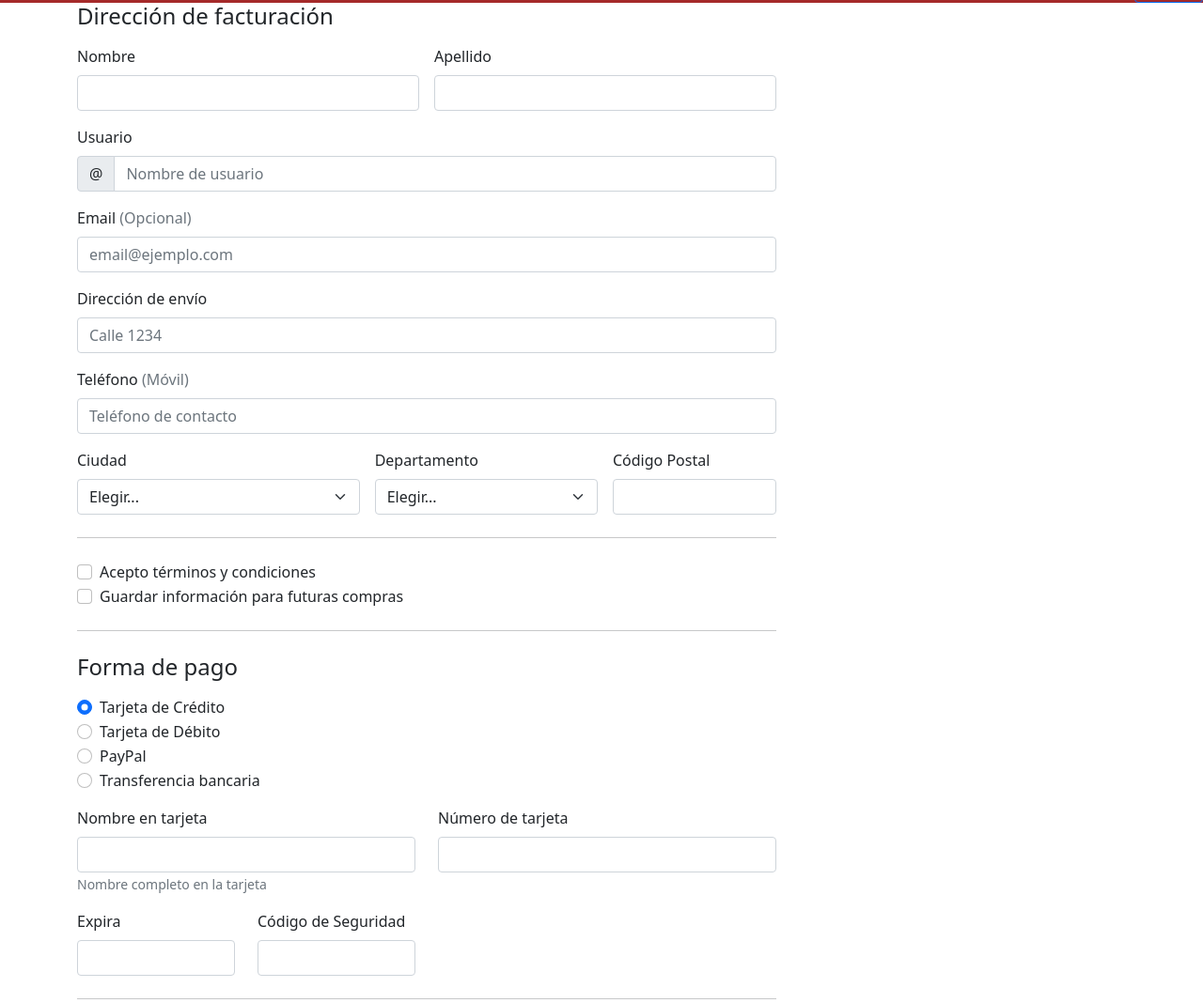
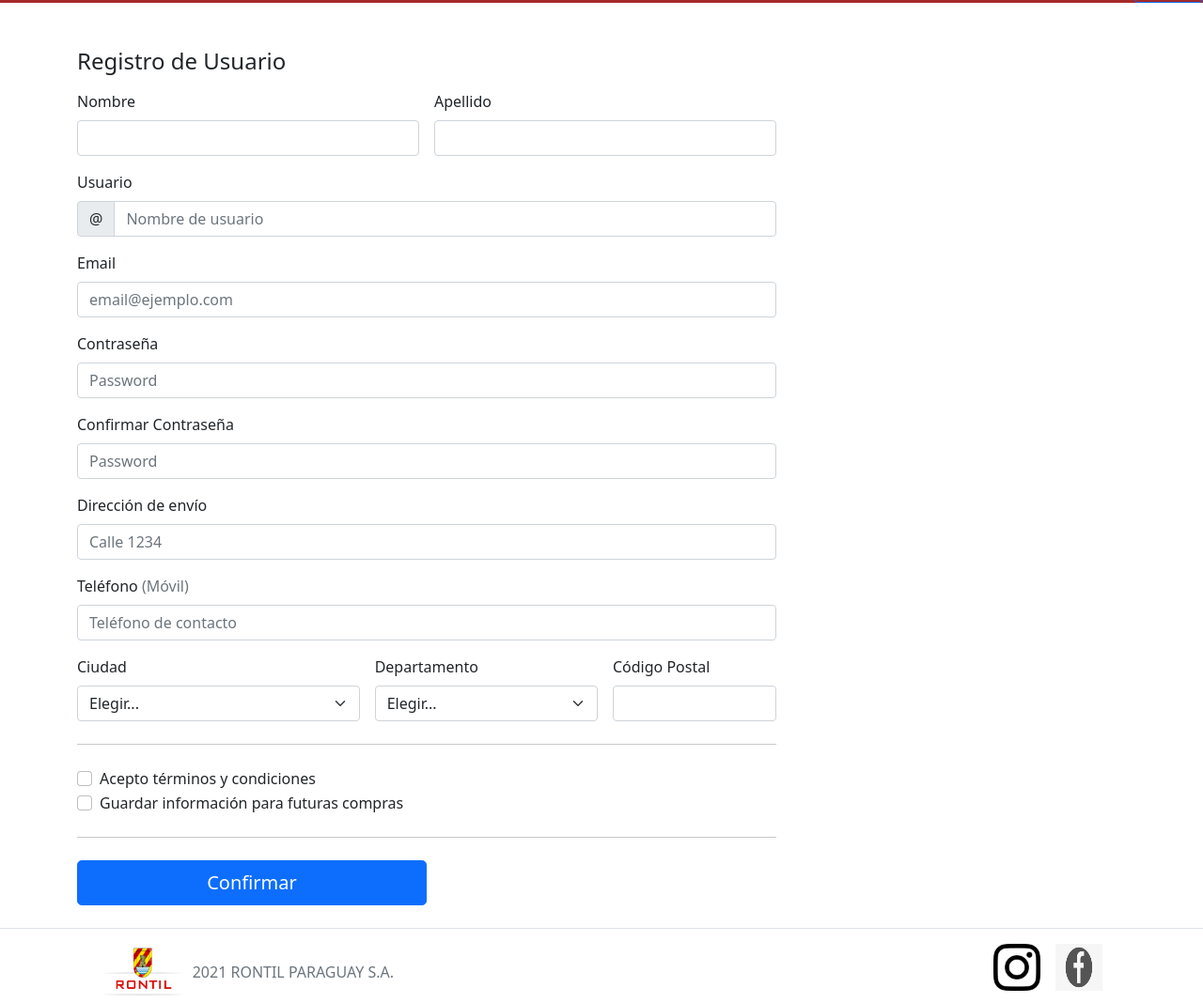
Before and after one commit to josemaria1988/proyecto_final, a website: page paginas/registro.html in a window 1280 px wide. Shown: the part 53-1121 px from the top of the page at 94% size. Drawn offline with nearby package versions, Linux system fonts and the light colour scheme.

Commit message:
pausa para comer

```diff
--- a/paginas/envios.html
+++ b/paginas/registro.html
@@ -160,10 +160,10 @@
         </div>
     </header>
 
-    <main class="container-md">
+    <main class="container mt-5">
         <!--Formulario Envíos-->
         <div class="col-md-7 col-lg-8">
-          <h4 class="mb-3">Dirección de facturación</h4>
+          <h4 class="mb-3">Registro de Usuario</h4>
           <form class="needs-validation" novalidate="">
             <div class="row g-3">
               <div class="col-sm-6">
@@ -194,11 +194,22 @@
               </div>
 
               <div class="col-12">
-                <label for="email" class="form-label">Email <span class="text-muted">(Opcional)</span></label>
+                <label for="email" class="form-label">Email</label>
                 <input type="email" class="form-control" id="email" placeholder="email@ejemplo.com">
                 <div class="invalid-feedback">
                   Por favor ingrese un email válido.
                 </div>
+              </div>
+              <div class="col-12">
+                <label for="password" class="form-label">Contraseña</label>
+                <input type="password" class="form-control" id="password" placeholder="Password">
+              </div>
+              <div class="col-12">
+                <label for="password" class="form-label">Confirmar Contraseña</label>
+                <input type="password" class="form-control" id="password" placeholder="Password">
+              </div>
+              <div class="invalid-feedback">
+                La contraseña no es la misma.
               </div>
 
               <div class="col-12">
@@ -270,69 +281,9 @@
 
             <hr class="my-4">
 
-            <h4 class="mb-3">Forma de pago</h4>
-
-            <div class="my-3">
-              <div class="form-check">
-                <input id="credit" name="paymentMethod" type="radio" class="form-check-input" checked="" required="">
-                <label class="form-check-label" for="credit">Tarjeta de Crédito</label>
-              </div>
-              <div class="form-check">
-                <input id="debit" name="paymentMethod" type="radio" class="form-check-input" required="">
-                <label class="form-check-label" for="debit">Tarjeta de Débito</label>
-              </div>
-              <div class="form-check">
-                <input id="paypal" name="paymentMethod" type="radio" class="form-check-input" required="">
-                <label class="form-check-label" for="paypal">PayPal</label>
-              </div>
-              <div class="form-check">
-                <input id="transferencia" name="paymentMethod" type="radio" class="form-check-input" required="">
-                <label class="form-check-label" for="transferencia">Transferencia bancaria</label>
-              </div>
-            </div>
-
-            <div class="row gy-3">
-              <div class="col-md-6">
-                <label for="cc-name" class="form-label">Nombre en tarjeta</label>
-                <input type="text" class="form-control" id="cc-name" placeholder="" required="">
-                <small class="text-muted">Nombre completo en la tarjeta</small>
-                <div class="invalid-feedback">
-                  Ingrese el nombre que figura en la tarjeta.
-                </div>
-              </div>
-
-              <div class="col-md-6">
-                <label for="cc-number" class="form-label">Número de tarjeta</label>
-                <input type="text" class="form-control" id="cc-number" placeholder="" required="">
-                <div class="invalid-feedback">
-                  Ingrese número de tarjeta.
-                </div>
-              </div>
-
-              <div class="col-md-3">
-                <label for="cc-expiration" class="form-label">Expira</label>
-                <input type="text" class="form-control" id="cc-expiration" placeholder="" required="">
-                <div class="invalid-feedback">
-                  Ingrese fecha de vencimiento.
-                </div>
-              </div>
-
-              <div class="col-md-3">
-                <label for="cc-cvv" class="form-label">Código de Seguridad</label>
-                <input type="text" class="form-control" id="cc-cvv" placeholder="" required="">
-                <div class="invalid-feedback">
-                  Ingrese código de esguridad.
-                </div>
-              </div>
-            </div>
-
-            <hr class="my-4">
-
             <button class="w-50 btn btn-primary btn-lg" type="submit">Confirmar</button>
           </form>
         </div>
-      </div>
-
     </main>
 
 
--- a/scss/_estructura.scss
+++ /dev/null
@@ -1 +0,0 @@
-/*----------COMIENZA ARCHIVO ESTRUCTURAS----------*/
--- a/scss/sass.scss
+++ b/scss/sass.scss
@@ -1,6 +1,5 @@
 @import "reseteo";
 @import "bootstrap.scss";
-@import "estructura";
 @import "colores";
 @import "tipografia";
 @import "grilla";
```
Also changed, not shown: index.html (+33 -7 lines), css/estilos.css.
